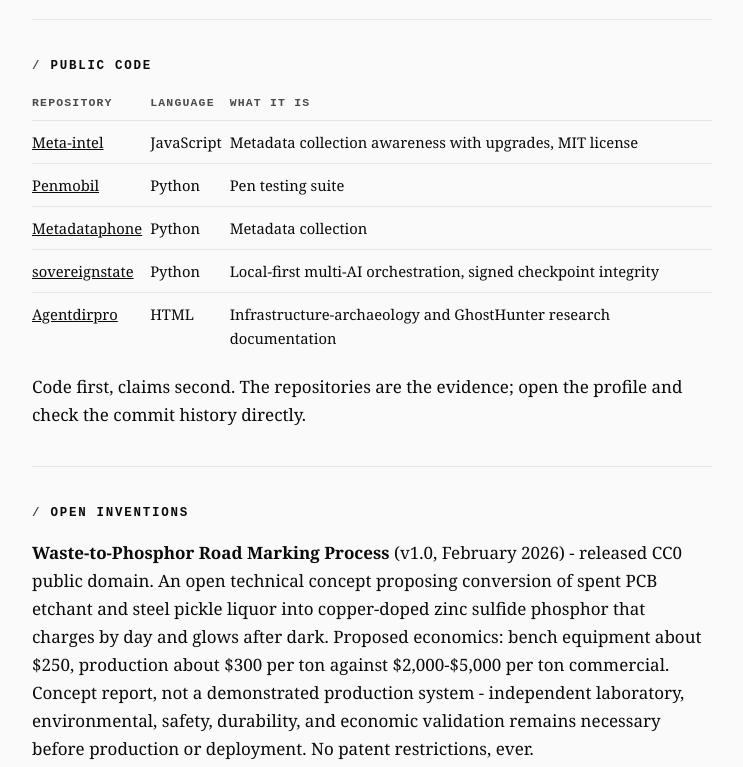
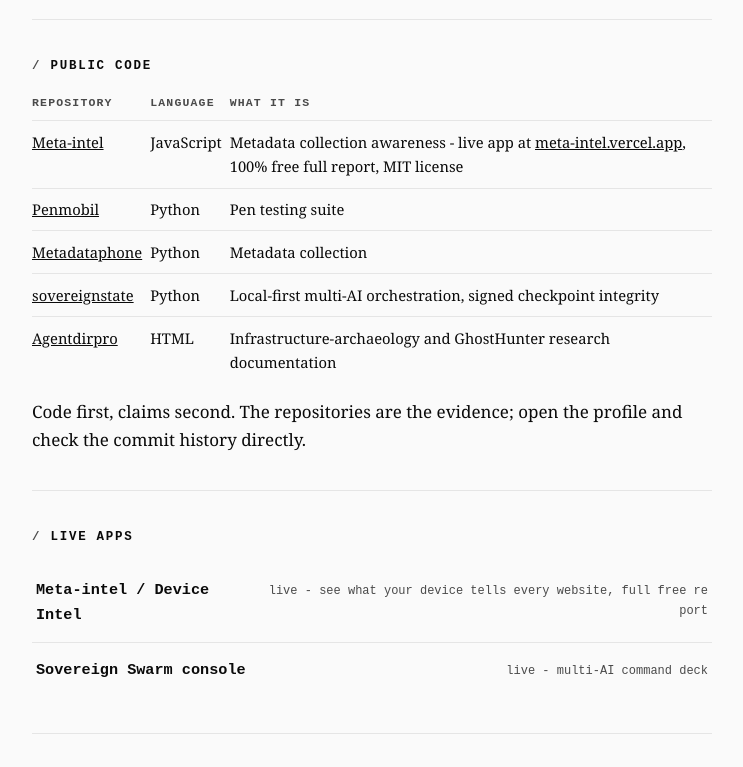
Before and after one commit to Kramskali/markbrink, a plain HTML site: page index.html in a window 1280 px wide. Shown: the part 1820-2587 px from the top of the page, without its empty margins (268-1011 px from the left). Drawn offline with Linux system fonts and the light colour scheme.

Commit message:
Add live apps section: Meta-intel (meta-intel.vercel.app) and Sovereign Swarm console

```diff
--- a/index.html
+++ b/index.html
@@ -191,13 +191,21 @@
   <h2>Public code</h2>
   <table class="ledger">
     <tr><th>Repository</th><th>Language</th><th>What it is</th></tr>
-    <tr><td><a href="https://github.com/kramskali/Meta-intel">Meta-intel</a></td><td>JavaScript</td><td>Metadata collection awareness with upgrades, MIT license</td></tr>
+    <tr><td><a href="https://github.com/kramskali/Meta-intel">Meta-intel</a></td><td>JavaScript</td><td>Metadata collection awareness - live app at <a href="https://meta-intel.vercel.app">meta-intel.vercel.app</a>, 100% free full report, MIT license</td></tr>
     <tr><td><a href="https://github.com/kramskali/Penmobil">Penmobil</a></td><td>Python</td><td>Pen testing suite</td></tr>
     <tr><td><a href="https://github.com/kramskali/Metadataphone">Metadataphone</a></td><td>Python</td><td>Metadata collection</td></tr>
     <tr><td><a href="https://github.com/kramskali/sovereignstate">sovereignstate</a></td><td>Python</td><td>Local-first multi-AI orchestration, signed checkpoint integrity</td></tr>
     <tr><td><a href="https://github.com/kramskali/Agentdirpro">Agentdirpro</a></td><td>HTML</td><td>Infrastructure-archaeology and GhostHunter research documentation</td></tr>
   </table>
   <p style="margin-top:0.9rem">Code first, claims second. The repositories are the evidence; open the profile and check the commit history directly.</p>
+</section>
+
+<section id="live">
+  <h2>Live apps</h2>
+  <ul class="links">
+    <li><a href="https://meta-intel.vercel.app"><span class="k">Meta-intel / Device Intel</span><span class="v">live - see what your device tells every website, full free report</span></a></li>
+    <li><a href="https://sovstate.kimi.page/"><span class="k">Sovereign Swarm console</span><span class="v">live - multi-AI command deck</span></a></li>
+  </ul>
 </section>
 
 <section id="open">
@@ -245,7 +253,7 @@
 <footer>
   <div class="wrap">
     <p class="small">"It doesn't matter what it is. I will reverse-engineer it mentally and put it back together until it works." - Mark Steven Brink</p>
-    <p class="small" style="margin-top:0.75rem">Page content last reviewed 12 November 2026. Patent status stated as filed, not granted.</p>
+    <p class="small" style="margin-top:0.75rem">Page content last reviewed 22 November 2026. Patent status stated as filed, not granted.</p>
   </div>
 </footer>
 
```
